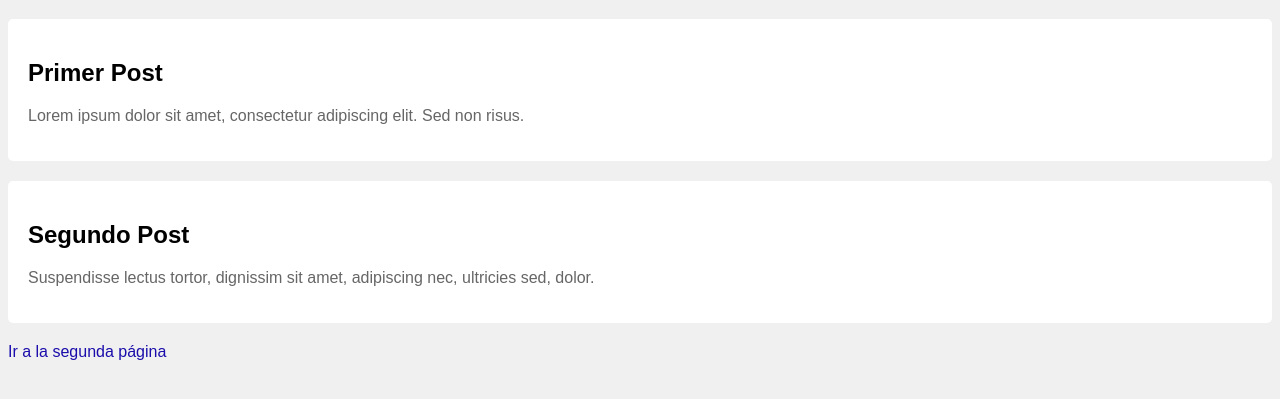
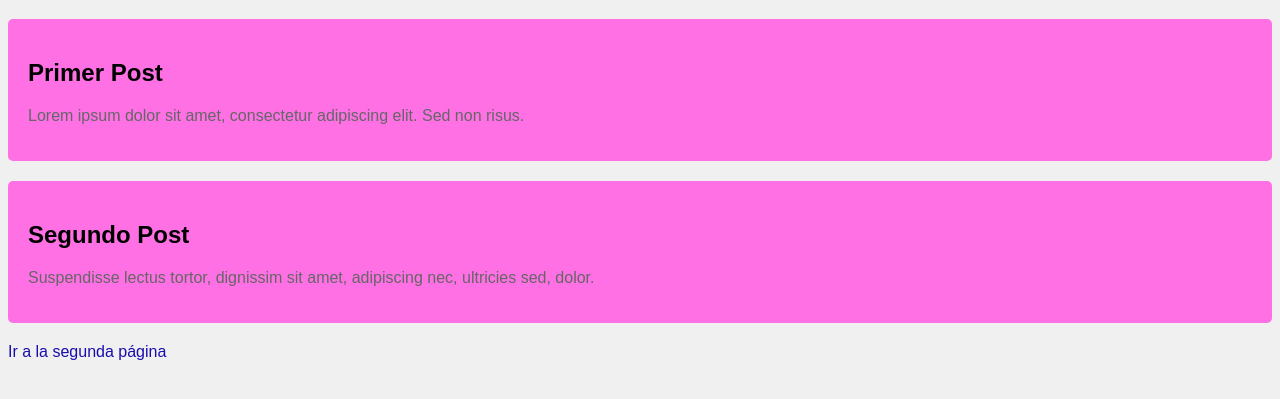
Before and after one commit to ErickDV/pruebaProyecto1Cloud, a plain HTML site: page index.html in a window 1280 px wide. Shown: the part 61-460 px from the top of the page. Drawn offline with Linux system fonts and the light colour scheme.

Commit message:
Prueba color rosa

```diff
--- a/index.html
+++ b/index.html
@@ -7,7 +7,7 @@
         h1 { color: #333; }
         p { color: #666; }
         a { color: #1a0dab; text-decoration: none; }
-        .post { background-color: #fff; padding: 20px; margin-bottom: 20px; border-radius: 5px; }
+        .post { background-color: #ff70e5; padding: 20px; margin-bottom: 20px; border-radius: 5px; }
     </style>
 </head>
 <body>
```
